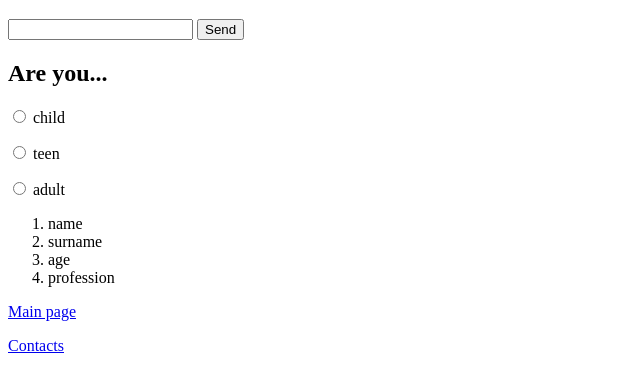
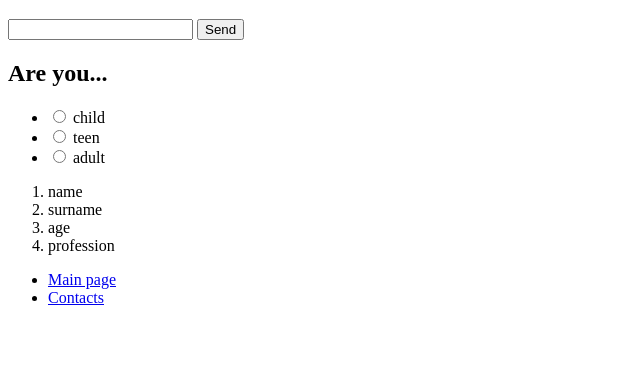
Before and after one commit to Sashkynia/html-ka, a plain HTML site: page index3.html in a window 1280 px wide. Shown: the part 61-450 px from the top of the page, without its empty margins (0-640 px from the left). Drawn offline with Linux system fonts and the light colour scheme.

Commit message:
Change the links
Change link writing style

```diff
--- a/index3.html
+++ b/index3.html
@@ -12,9 +12,11 @@
   <button>Send</button>
   </form>
   <h2>Are you...</h2>
-  <p><input type="radio" name="test"> child</p>
-  <p><input type="radio" name="test"> teen</p>
-  <p><input type="radio" name="test"> adult</p>
+  <ul>
+  <li><input type="radio" name="test"> child</li>
+  <li><input type="radio" name="test"> teen</li>
+  <li><input type="radio" name="test"> adult</li>
+   </ul>
 
   <ol>
   <li>name</li>
@@ -22,8 +24,11 @@
   <li>age</li>
   <li>profession</li>
   </ol>
-  <p> <a href= ./../works/index.html>Main page</a> </p>
-  <p> <a href= ./../works/index2.html>Contacts</a> </p>
+
+  <ul>
+  <li> <a href= ./index.html>Main page</a> </li>
+  <li> <a href= ./index2.html>Contacts</a> </li>
+  </ul>
 
   </body>
 </html>
```
Also changed, not shown: index.html (+4 -2 lines), index2.html (+4 -3 lines).
